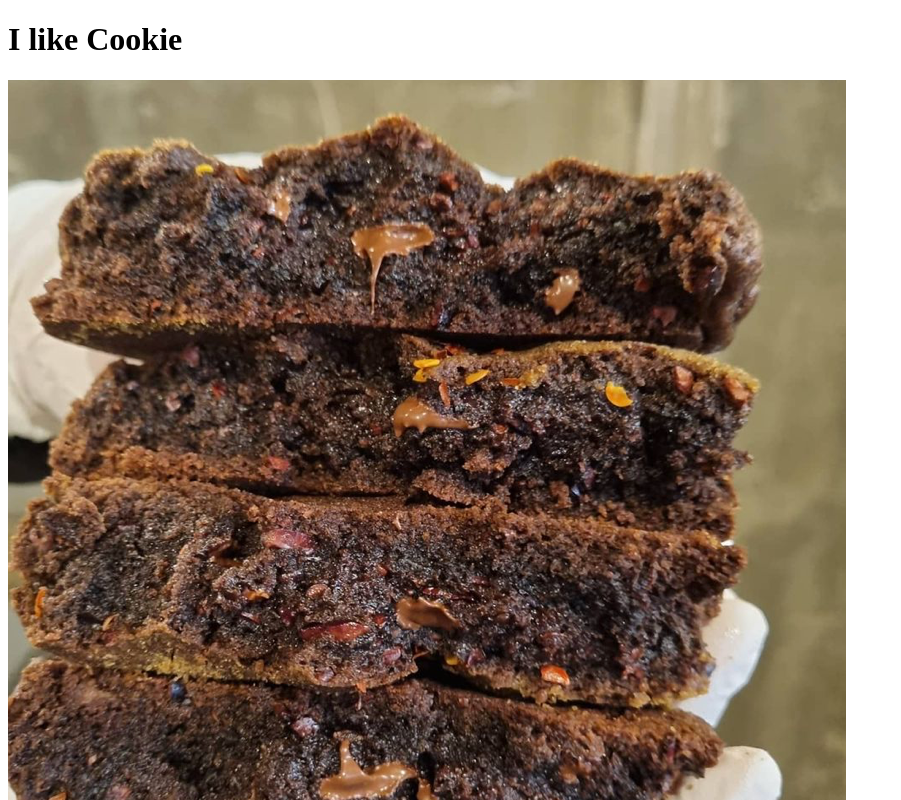
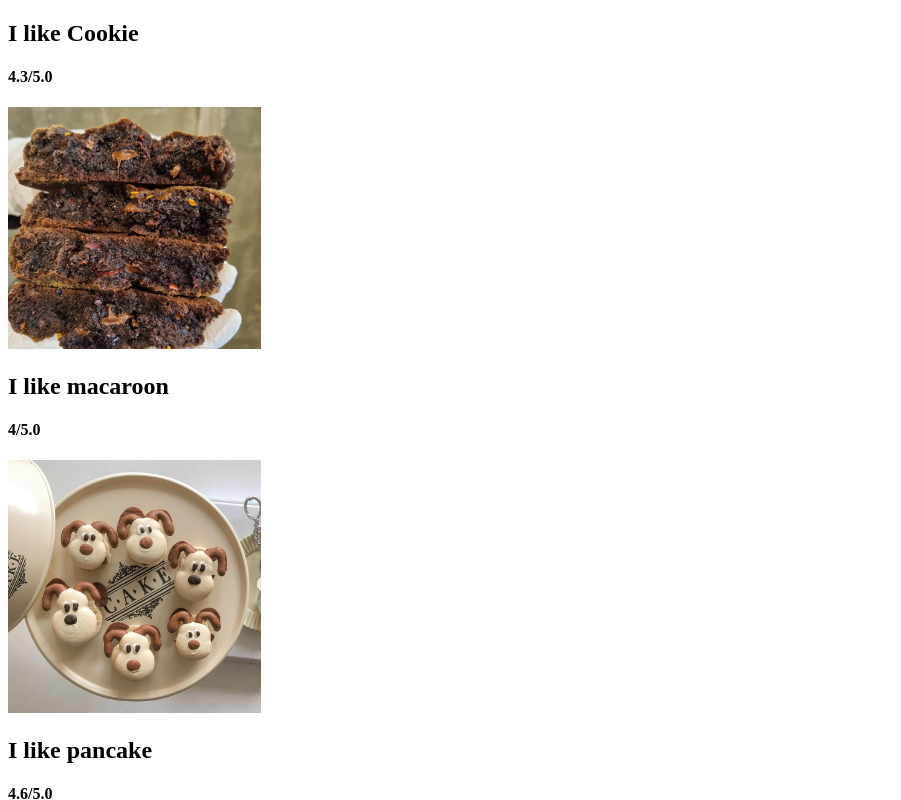
Before and after one commit to lyjelin/movie_app_2021, a React (Create React App) app: page / in a window 1280 px wide. Shown: the top 800 px of the page, without its empty margins (0-901 px from the left). Built offline with nearby package versions, Linux system fonts and the light colour scheme.

Commit message:
#2.4 Protection with PropTypes

```diff
--- a/package.json
+++ b/package.json
@@ -6,6 +6,7 @@
     "@testing-library/jest-dom": "^5.11.4",
     "@testing-library/react": "^11.1.0",
     "@testing-library/user-event": "^12.1.10",
+    "prop-types": "^15.7.2",
     "react": "^17.0.2",
     "react-dom": "^17.0.2",
     "react-scripts": "4.0.3",
--- a/src/App.js
+++ b/src/App.js
@@ -1,39 +1,56 @@
 import React from "react";
+import PropTypes from "prop-types";
 
-function Food({ name, pic }) {
+function Food({ name, picture, rating }) {
   return <div>
-      <h1>I like {name}</h1>
-      <img src ={pic} alt={name}/>
+      <h2>I like {name}</h2>
+      <h4>{rating}/5.0</h4>
+      <img src ={picture} alt={name} width="20%"/>
     </div>
+}
+
+Food.proTypes = {
+  name: PropTypes.string.isRequired,
+  picture: PropTypes.string.isRequired,
+  rating: PropTypes.number
 }
 
 const foodILike = [
   {
+    id: 1,
     name: "Cookie",
-    image:
-      "/image/gbcookie.png"
+    image: "/image/gbcookie.png",
+    rating: 4.3
   },
   {
+    id: 2,
     name: "macaroon",
-    image: "/image/ydmacaroon.png"
+    image: "/image/ydmacaroon.png",
+    rating: 4.0
   },
   {
+    id: 3,
     name: "pancake",
-    image: "/image/jjpancake.jpeg"
+    image: "/image/jjpancake.jpeg",
+    rating: 4.6
   },
   {
+    id: 4,
     name: "scone",
-    image: "/image/jjscone.jpeg"
+    image: "/image/jjscone.jpeg",
+    rating: 4.7
   }
 ]
 
+function renderFood(dish) {
+  console.log(dish);
+  return <Food prop={dish.id} name={dish.name} picture={dish.image} rating={dish.rating} />
+}
 
 function App() {
   return (
     <div>
-      {foodILike.map(dish => (
-        <Food name={dish.name} pic={dish.image} />
-      ))}
+      {foodILike.map(renderFood)}
     </div>
   );
 }
```
Also changed, not shown: 1 other file (tests, documents, lock files or other folders).
